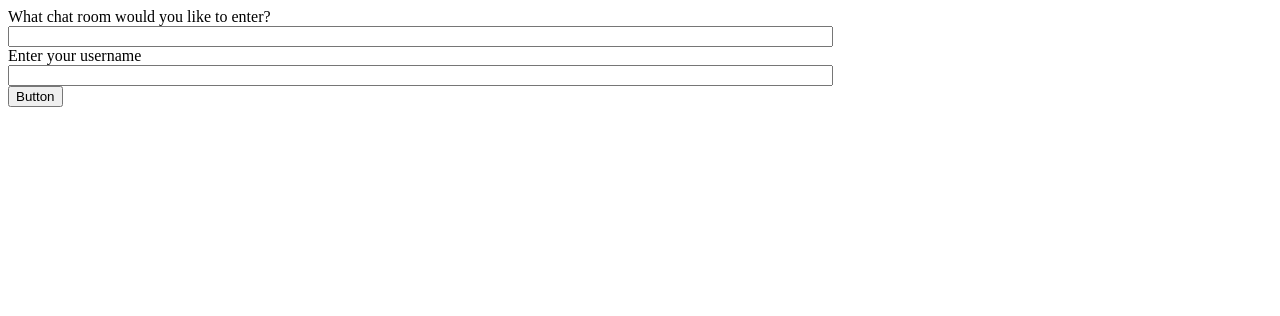
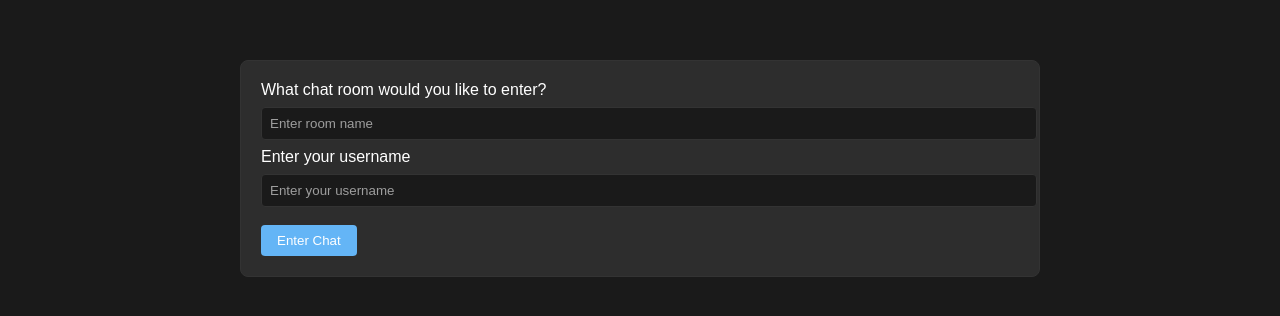
Before and after one commit to AlexShonia/meet-and-chat, a Django app: page /chat/ in a window 1280 px wide. Shown: the top 316 px of the page. Run offline with Django 5.2, Linux system fonts and the light colour scheme.

Commit message:
improve UI, generate random color for each user

```diff
--- a/app/meet_n_chat/templates/chat/index.html
+++ b/app/meet_n_chat/templates/chat/index.html
@@ -4,19 +4,55 @@
   <head>
     <meta charset="utf-8" />
     <title>Chat Rooms</title>
+    <style>
+      body {
+        background-color: #1a1a1a;
+        color: #ffffff;
+        font-family: Arial, sans-serif;
+        max-width: 800px;
+        margin: 40px auto;
+        padding: 20px;
+      }
+      form {
+        background-color: #2d2d2d;
+        padding: 20px;
+        border-radius: 8px;
+        border: 1px solid #333;
+      }
+      input[type="text"] {
+        width: 100%;
+        padding: 8px;
+        margin: 8px 0;
+        background-color: #1a1a1a;
+        border: 1px solid #333;
+        border-radius: 4px;
+        color: #ffffff;
+      }
+      input[type="text"]::placeholder {
+        color: #9e9e9e;
+      }
+      button {
+        padding: 8px 16px;
+        background-color: #64B5F6;
+        color: white;
+        border: none;
+        border-radius: 4px;
+        cursor: pointer;
+        margin-top: 10px;
+      }
+      button:hover {
+        background-color: #42A5F5;
+      }
+    </style>
   </head>
   <body>
     <form method="POST" action="{% url 'room' %}">
-      {% csrf_token %} What chat room would you like to enter?<br />
-      <input id="room-name-input" name="room_name" type="text" size="100" /><br />
-      Enter your username<br />
-      <input
-        id="room-username-input"
-        name="username"
-        type="text"
-        size="100"
-      /><br />
-      <button id="room-name-submit" type="submit">Button</button>
+      {% csrf_token %}
+      <div>What chat room would you like to enter?</div>
+      <input id="room-name-input" name="room_name" type="text" placeholder="Enter room name" />
+      <div>Enter your username</div>
+      <input id="room-username-input" name="username" type="text" placeholder="Enter your username" />
+      <button id="room-name-submit" type="submit">Enter Chat</button>
     </form>
   </body>
 </html>
```
Also changed, not shown: app/meet_n_chat/consumers.py (+29 -4 lines), app/meet_n_chat/templates/chat/room.html (+88 -11 lines), app/meet_n_chat/utils.py (added, +9 -0 lines).
